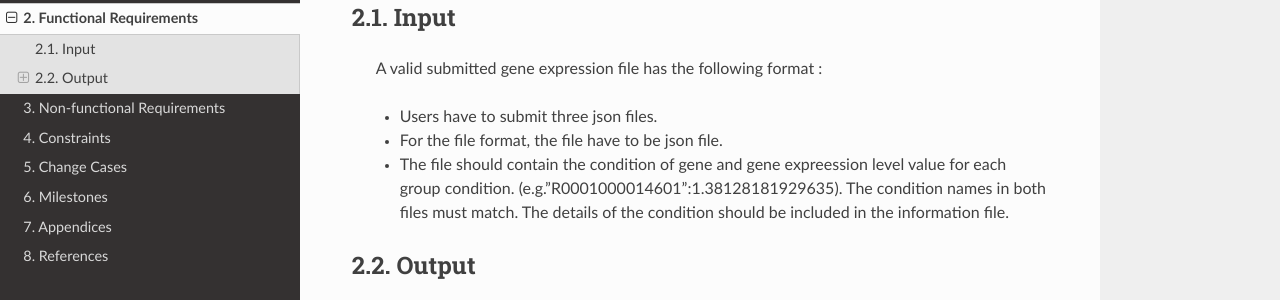
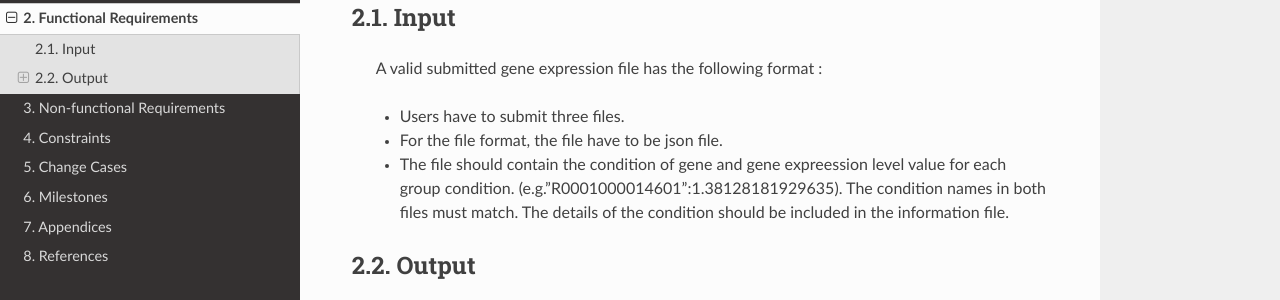
Before and after one commit to jerilmm/gene-expression, a Sphinx documentation site: the page built from sphinx/source/functional-requirements.rst, in a window 1280 px wide and 900 px high. Shown: the part 164-464 px from the top of the window. Built offline with Sphinx 7.4.7 and the Read the Docs theme 2.0.0, drawn with Linux system fonts in a browser that asks for light colours.

Commit message:
Update functional-requirements.rst

```diff
--- a/sphinx/source/functional-requirements.rst
+++ b/sphinx/source/functional-requirements.rst
@@ -6,7 +6,7 @@
 ----------
  A valid submitted gene expression file has the following format :
 
- * Users have to submit three json files.
+ * Users have to submit three files.
 
  * For the file format, the file have to be json file.
 
```
